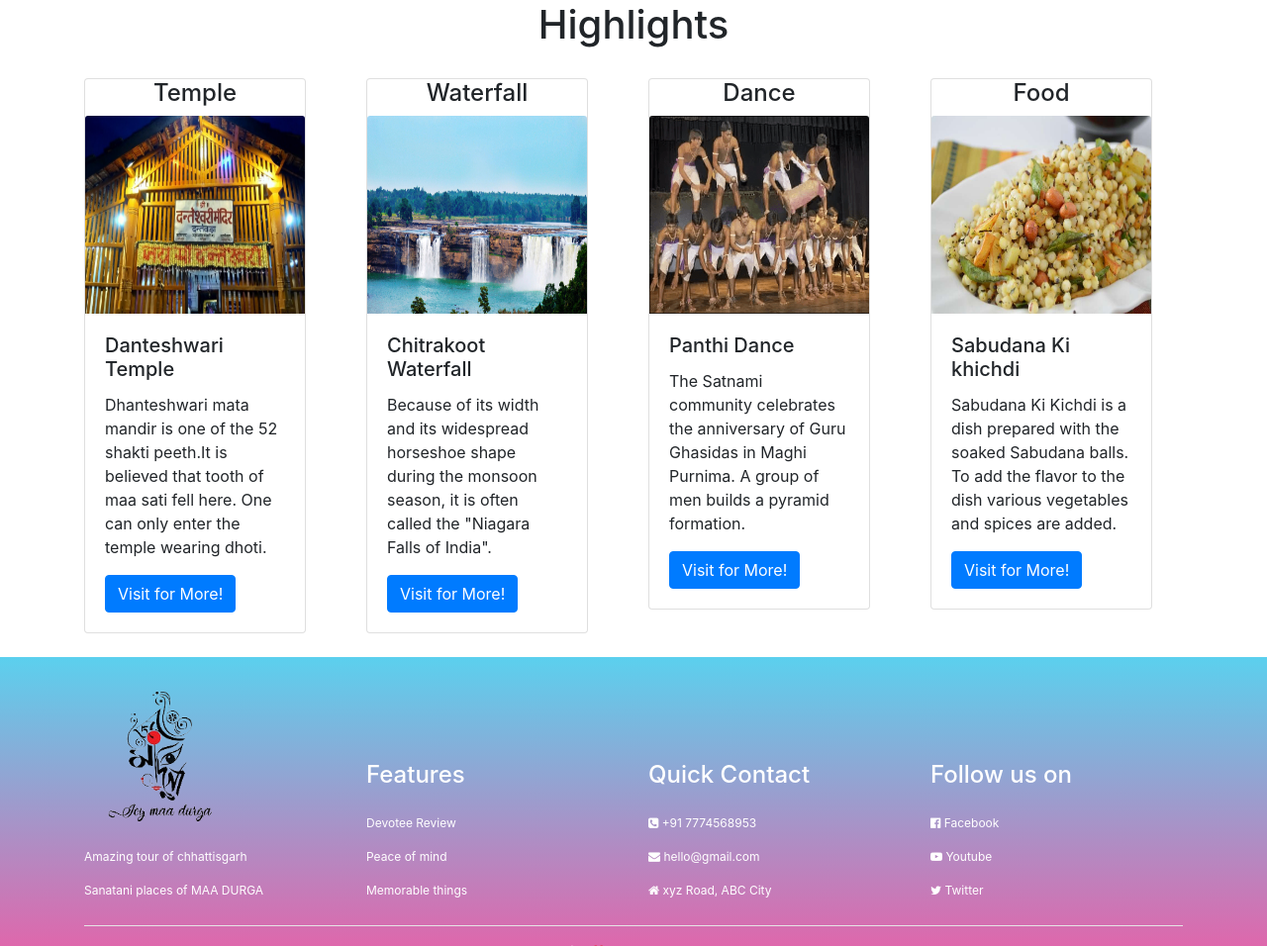
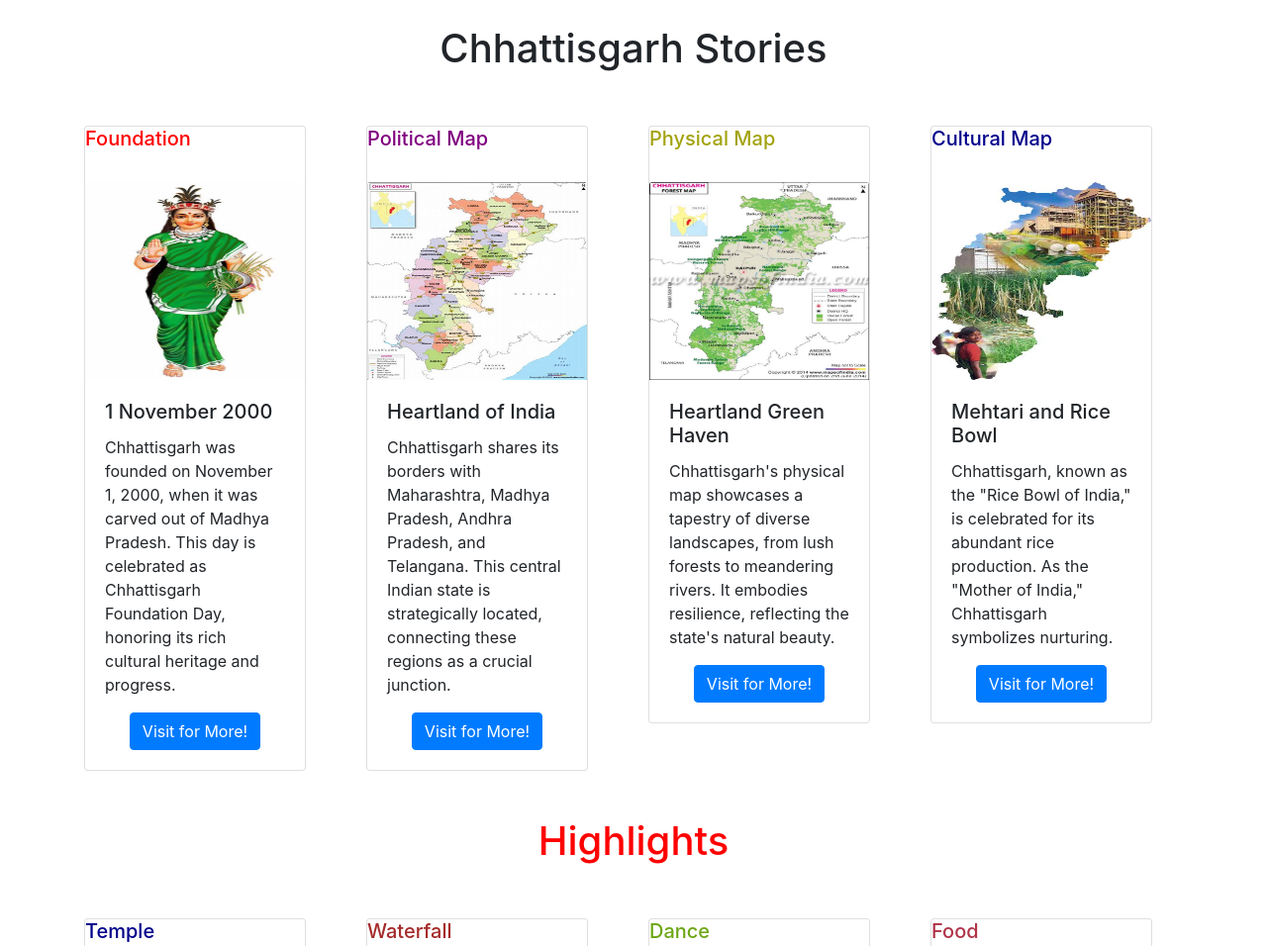
Before and after one commit to Talenteddolly/Chhattisgarh-Stories-Website, a plain HTML site: page index.htm in a window 1280 px wide. Shown: the part 593-1549 px from the top of the page at 99% size. Drawn offline with nearby package versions, Linux system fonts and the light colour scheme.

Commit message:
Update index.htm

```diff
--- a/index.htm
+++ b/index.htm
@@ -55,6 +55,7 @@
 </nav>
 <br>
 <br><br>
+
 <!---------------------    Slider Section Starts From Here----------------->
 
 <div id="carouselExampleIndicators" class="carousel slide" data-ride="carousel">
@@ -91,16 +92,97 @@
     <span class="sr-only">Next</span>
   </button>
 </div>
+<br>
+<!---------------------    Slider Section Ends From Here----------------->
+<div class="container">
+  <div class="row">
+     <div class="col-md-12">
+           <h1 style="text-align:center; padding:2%" class="heading">Chhattisgarh Stories</h1>
+   </div>
+   </div>
+</div>
+<br>
+<!---------------------    Header  Section Ends From Here----------------->
 
-<!---------------------    Slider Section Ends From Here----------------->
+<!---------------------    Product   Section Starts From Here----------------->
+
+<div class="container">
+ <div class="row">
+
+<div class="col-md-3">
+
+      <div class="card" style="width: 14rem;">
+        <h5 class = "heading_1" style="color: red">Foundation</h5><br>
+                <img src="images/Map/CG Foundation.jpeg" height="200px" class="card-img-top" alt="Book Receive">
+                <div class="card-body">
+                         <h5 class="card-title heading_1">1 November 2000</h5>
+                         <p class="card-text heading_1">Chhattisgarh was founded on November 1, 2000, when it was carved out of Madhya Pradesh. This day is celebrated as Chhattisgarh Foundation Day, honoring its rich cultural heritage and progress.</p>
+                         <center><a href="Temples.HTML" class="btn btn-primary">Visit for More!</a></center>
+                </div>
+        </div>
+
+</div>
+
+  <div class="col-md-3">
+
+      <div class="card" style="width: 14rem;">
+        <h5 class = "heading_1" style="color: purple" >Political Map</h5><br>
+                <img src="images/Map/Chhattisgarh Image.jpg" height="200px" class="card-img-top" alt="Books Collection">
+                <div class="card-body">
+                         <h5 class="card-title heading_1">Heartland of India</h5>
+                         <p class="card-text heading_1">Chhattisgarh shares its borders with Maharashtra, Madhya Pradesh, Andhra Pradesh, and Telangana. This central Indian state is strategically located, connecting these regions as a crucial junction.</p>
+                         <center><a href="Waterfall.HTML" class="btn btn-primary">Visit for More!</a></center>
+                </div>
+        </div>
+
+</div>
+
+  <div class="col-md-3">
+
+      <div class="card" style="width: 14rem;">
+        <h5 class = "heading_1" style="color: rgb(163, 163, 16)">Physical Map</h5><br>
+                <img src="images/Map/Forest Map.jpg" height="200px" class="card-img-top" alt="Student-Corner">
+                <div class="card-body">
+                         <h5 class="card-title heading_1">Heartland Green Haven</h5>
+                         <p class="card-text heading_1">Chhattisgarh's physical map showcases a tapestry of diverse landscapes,
+                          from lush forests to meandering rivers. It embodies resilience,
+                          reflecting the state's natural beauty.
+                          </p>
+                          <center><a href="Dances.htm" class="btn btn-primary">Visit for More!</a></center>
+                </div>
+        </div>
+
+</div>
+
+  <div class="col-md-3">
+
+      <div class="card" style="width: 14rem;">
+        <h5 class = "heading_1" style="color: darkblue">Cultural Map</h5>
+        <br>
+                <img src="images/Map/Chhattisgarh Image-Symbolic.jpg" height="200px" class="card-img-top" alt="Extra-Books">
+                <div class="card-body">
+                         <h5 class="card-title heading_1">Mehtari and Rice Bowl</h5>
+                         <p class="card-text heading_1">Chhattisgarh, known as the "Rice Bowl of India," is celebrated for its abundant rice production. As the "Mother of India," Chhattisgarh symbolizes nurturing.
+                         </p>
+                        <center> <a href="Foods.HTML" class="btn btn-primary">Visit for More!</a></center>
+                </div>
+        </div>
+
+</div>
+
+
+</div>
+</div>
+<br>
 <!---------------------    Header  Section Starts From Here----------------->
 <div class="container">
       <div class="row">
 	       <div class="col-md-12">
-		           <h1 style="text-align:center; padding:2%">Highlights</h1>
+		           <h1 style="text-align:center; padding:2%; color: red" class="heading">Highlights</h1>
 		   </div>
        </div>
 </div>
+<br>
 <!---------------------    Header  Section Ends From Here----------------->
 
 <!---------------------    Product   Section Starts From Here----------------->
@@ -111,12 +193,12 @@
 	 <div class="col-md-3">
 
 	        <div class="card" style="width: 14rem;">
-            <h4 style="text-align: center;">Temple</h4>
+            <h5 class = "heading_1" style="color: darkblue">Temple</h5>
                     <img src="images/danteshwari.jpg" height="200px" class="card-img-top" alt="Book Receive">
                     <div class="card-body">
-                             <h5 class="card-title">Danteshwari Temple</h5>
-                             <p class="card-text">Dhanteshwari mata mandir is one of the 52 shakti peeth.It is believed that tooth of maa sati fell here. One can only enter the temple wearing dhoti.</p>
-                             <a href="Temples.HTML" class="btn btn-primary">Visit for More!</a>
+                             <h5 class="card-title heading_1" style="color: gold">Danteshwari Temple</h5>
+                             <p class="card-text heading_1">Dhanteshwari mata mandir is one of the 52 shakti peeth.It is believed that tooth of maa sati fell here. One can only enter the temple wearing dhoti.</p>
+                             <center><a href="Temples.HTML" class="btn btn-primary">Visit for More!</a></center>
                     </div>
             </div>
 
@@ -125,12 +207,12 @@
 	 	 <div class="col-md-3">
 
 	        <div class="card" style="width: 14rem;">
-            <h4 style="text-align: center;">Waterfall</h4>
+            <h5 class = "heading_1" style="color: brown">Waterfall</h5>
                     <img src="images/Slider 3.jpg" height="200px" class="card-img-top" alt="Books Collection">
                     <div class="card-body">
-                             <h5 class="card-title">Chitrakoot Waterfall</h5>
-                             <p class="card-text">Because of its width and its widespread horseshoe shape during the monsoon season, it is often called the "Niagara Falls of India".</p>
-                             <a href="Waterfall.HTML" class="btn btn-primary">Visit for More!</a>
+                             <h5 class="card-title heading_1" style="color: rgb(43, 174, 226)">Chitrakoot Waterfall</h5>
+                             <p class="card-text heading_1">Because of its width and its widespread horseshoe shape during the monsoon season, it is often called the "Niagara Falls of India".</p>
+                             <center><a href="Waterfall.HTML" class="btn btn-primary">Visit for More!</a></center>
                     </div>
             </div>
 
@@ -139,14 +221,16 @@
 	 	 <div class="col-md-3">
 
 	        <div class="card" style="width: 14rem;">
-            <h4 style="text-align: center;">Dance</h4>
+            <h5 class = "heading_1" style="color: rgb(109, 167, 21)">Dance</h5>
                     <img src="images/Dances/Panthi-Dance-min.webp" height="200px" class="card-img-top" alt="Student-Corner">
                     <div class="card-body">
-                             <h5 class="card-title">Panthi Dance</h5>
-                             <p class="card-text">The Satnami community celebrates the anniversary
-                             of Guru Ghasidas in Maghi Purnima. A group of men builds a pyramid formation.
+                             <h5 class="card-title heading_1" style="color: black">Satnami Panthi Dance</h5>
+                             <p class="card-text heading_1">The Satnami community celebrates the anniversary
+                             of Guru Ghasidas in Maghi Purnima. A group of men builds a pyramid.
                               </p>
-                              <a href="Dances.htm" class="btn btn-primary">Visit for More!</a>
+                              <center>
+                              <a href="Dances.htm" class="btn btn-primary" style="text-align: center;">Visit for More!</a>
+                              </center>
                     </div>
             </div>
 
@@ -155,16 +239,16 @@
 	 	 <div class="col-md-3">
 
 	        <div class="card" style="width: 14rem;">
-            <h4 style="text-align: center;">Food</h4>
+            <h5 class = "heading_1" style="color: rgb(176, 51, 72)">Food</h5>
                     <img src="images/Foods/Sabudana khichdi.jpg" height="200px" class="card-img-top" alt="Extra-Books">
                     <div class="card-body">
-                             <h5 class="card-title">Sabudana Ki khichdi</h5>
-                             <p class="card-text">Sabudana Ki Kichdi is a dish prepared with the
+                             <h5 class="card-title heading_1" style="color: rgb(255, 0, 179)">Sabudana Ki khichdi</h5>
+                             <p class="card-text heading_1">Sabudana Ki Kichdi is a dish prepared with the
                               soaked Sabudana balls. To add the flavor to the dish various vegetables
                               and spices are added.
 
                              </p>
-                             <a href="Foods.HTML" class="btn btn-primary">Visit for More!</a>
+                             <center><a href="Foods.HTML" class="btn btn-primary">Visit for More!</a></center>
                     </div>
             </div>
 
@@ -204,19 +288,19 @@
     <p>Sanatani places of MAA DURGA</p>
     </div>
     <div class="col-md-3">
-        <h4>Features</h4>
+        <h5>Features</h5>
         <p>Devotee Review</p>
         <p>Peace of mind</p>
         <p>Memorable things</p>
     </div>
     <div class="col-md-3">
-        <h4>Quick Contact</h4>
+        <h5>Quick Contact</h5>
         <p><i class="fa fa-phone-square"></i> +91 7774568953</p>
         <p><i class="fa fa-envelope"></i> hello@gmail.com</p>
         <p><i class="fa fa-home"></i> xyz Road, ABC City</p>
     </div>
     <div class="col-md-3">
-        <h4>Follow us on</h4>
+        <h5>Follow us on</h5>
         <a href = "hello"></a><p><i class="fa fa-facebook-official"></i> Facebook</p></a>
         <p><i class="fa fa-youtube-play"></i> Youtube</p>
         <p><i class="fa fa-twitter"></i> Twitter</p>
@@ -226,32 +310,4 @@
 </div>
 </section>
 </body>
-
-
-
-
-
-
-
-
-
-
-
-
-
-
-
-
-
-
-
-
-
-
-
-
-
-
-
-
 </html>
```
